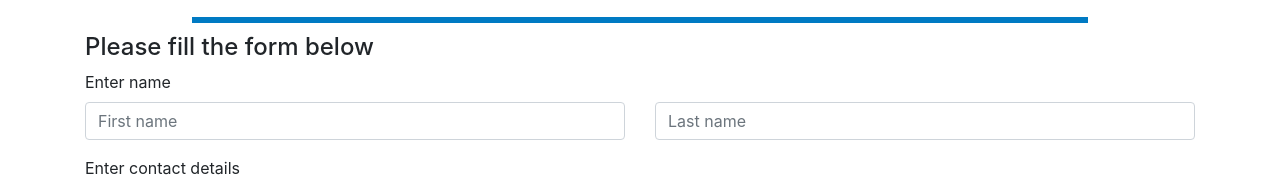
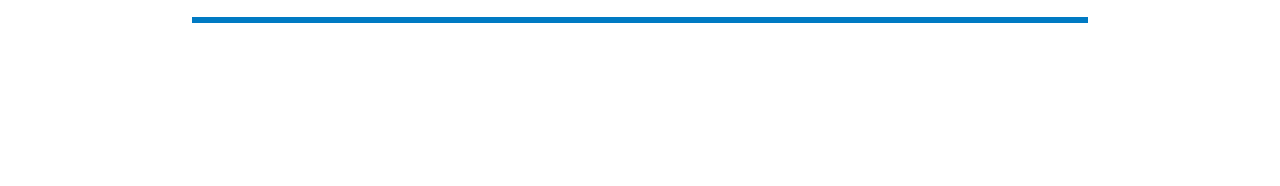
Before and after one commit to tapanparekh/skill_tracker, an Angular app: page / in a window 1280 px wide. Shown: the part 373-559 px from the top of the page. Built offline with nearby package versions, Linux system fonts and the light colour scheme.

Commit message:
Code merge with search

```diff
--- a/src/app/app-routing.module.ts
+++ b/src/app/app-routing.module.ts
@@ -1,7 +1,8 @@
 import { NgModule } from '@angular/core';
 import { RouterModule, Routes } from '@angular/router';
 
-const routes: Routes = [{ path: 'search-skill', loadChildren: () => import('./search-skill/search-skill.module').then(m => m.SearchSkillModule) }];
+const routes: Routes = [{ path: 'search-skill', loadChildren: () => import('./search-skill/search-skill.module').then(m => m.SearchSkillModule) },
+{ path: 'user-registration', loadChildren: () => import('./components/user-registration/user-registration-routing.module').then(m => m.UserRegistrationRoutingModule) }];
 
 @NgModule({
   imports: [RouterModule.forRoot(routes)],
--- a/src/app/app.component.html
+++ b/src/app/app.component.html
@@ -3,4 +3,3 @@
   </app-header>
   <router-outlet></router-outlet>
 </div>
-<app-user-registration></app-user-registration>
--- a/src/app/app.module.ts
+++ b/src/app/app.module.ts
@@ -5,7 +5,7 @@ import { AppRoutingModule } from './app-routing.module';
 import { AppComponent } from './app.component';
 import { HeaderComponent } from './header/header.component';
 import { SearchSkillComponent } from './search-skill/search-skill.component';
-import { SearchComponent } from './search/search.component';
+// import { SearchComponent } from './search/search.component';
 import { UserRegistrationComponent } from './components/user-registration/user-registration.component';
 import { NgSelectModule } from '@ng-select/ng-select';
 import { FormsModule, ReactiveFormsModule } from '@angular/forms';
@@ -14,7 +14,8 @@ import { FormsModule, ReactiveFormsModule } from '@angular/forms';
   declarations: [
     AppComponent,
     UserRegistrationComponent,
-    HeaderComponent
+    HeaderComponent,
+    // SearchComponent,
   ],
   imports: [
     BrowserModule,
--- /dev/null
+++ b/src/app/components/user-registration/user-registration-routing.module.ts
@@ -0,0 +1,11 @@
+import { NgModule } from '@angular/core';
+import { RouterModule, Routes } from '@angular/router';
+import { UserRegistrationComponent } from './user-registration.component';
+
+const routes: Routes = [{ path: '', component: UserRegistrationComponent }];
+
+@NgModule({
+  imports: [RouterModule.forChild(routes)],
+  exports: [RouterModule]
+})
+export class UserRegistrationRoutingModule { }
--- a/src/app/components/user-registration/user-registration.component.html
+++ b/src/app/components/user-registration/user-registration.component.html
@@ -1,17 +1,7 @@
 <form novalidate style="padding-top: 10px;" [formGroup]="userForm" (ngSubmit)="onSubmit()">
     <div class="container">
         <h4>Please fill the form below</h4>
-        <div class="form-group">
-            <label for="exampleFormControlSelect1">Enter name</label>
-            <div class="row">
-                <div class="col">
-                    <input formControlName="UserFirstName" class="form-control" placeholder="First name">
-                </div>
-                <div class="col">
-                    <input type="text" class="form-control" placeholder="Last name">
-                </div>
-            </div>
-        </div>
+
         <div class="form-group">
             <label for="exampleFormControlSelect1">Enter contact details</label>
             <div class="row">
--- a/src/app/components/user-registration/user-registration.component.ts
+++ b/src/app/components/user-registration/user-registration.component.ts
@@ -12,7 +12,6 @@ export class UserRegistrationComponent {
   userForm: FormGroup;
   constructor() {
     this.userForm = new FormGroup({
-      UserFirstName: new FormControl(),
       UserLastName: new FormControl(),
     });
   }
```
